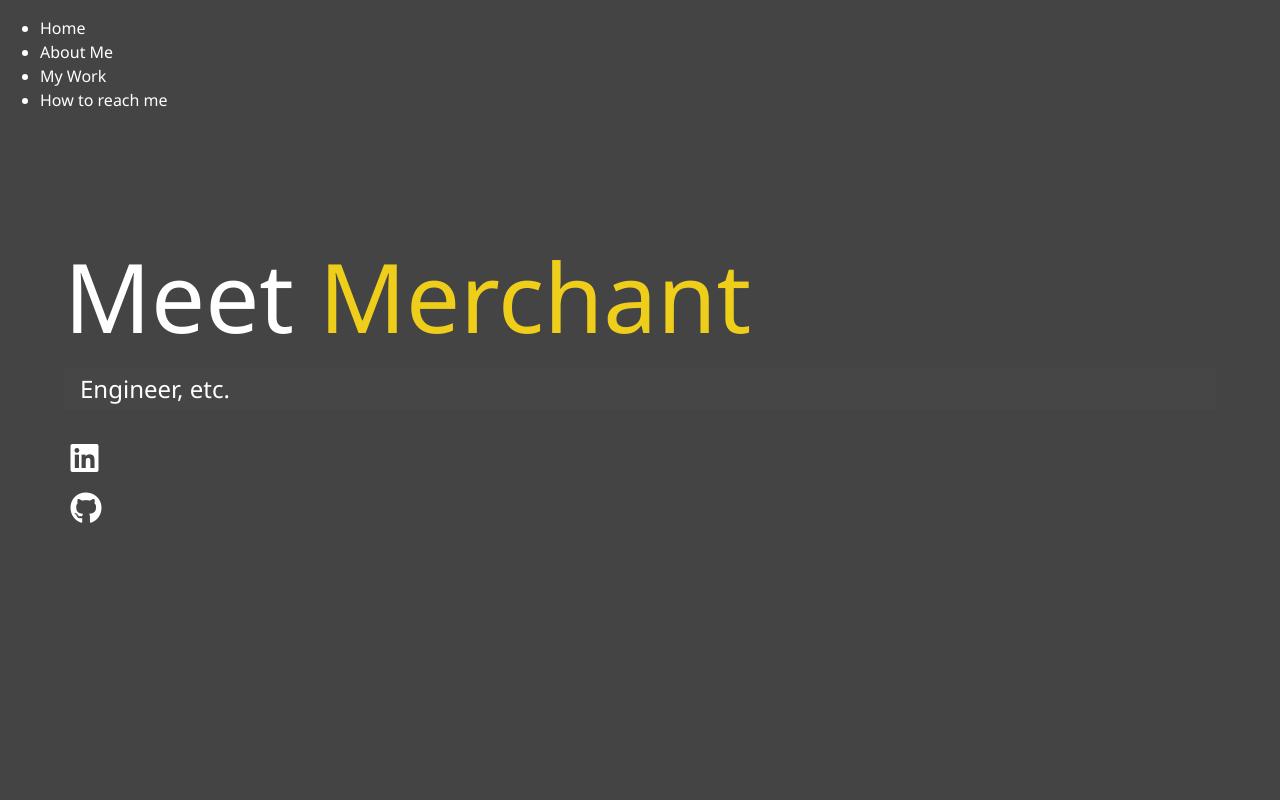
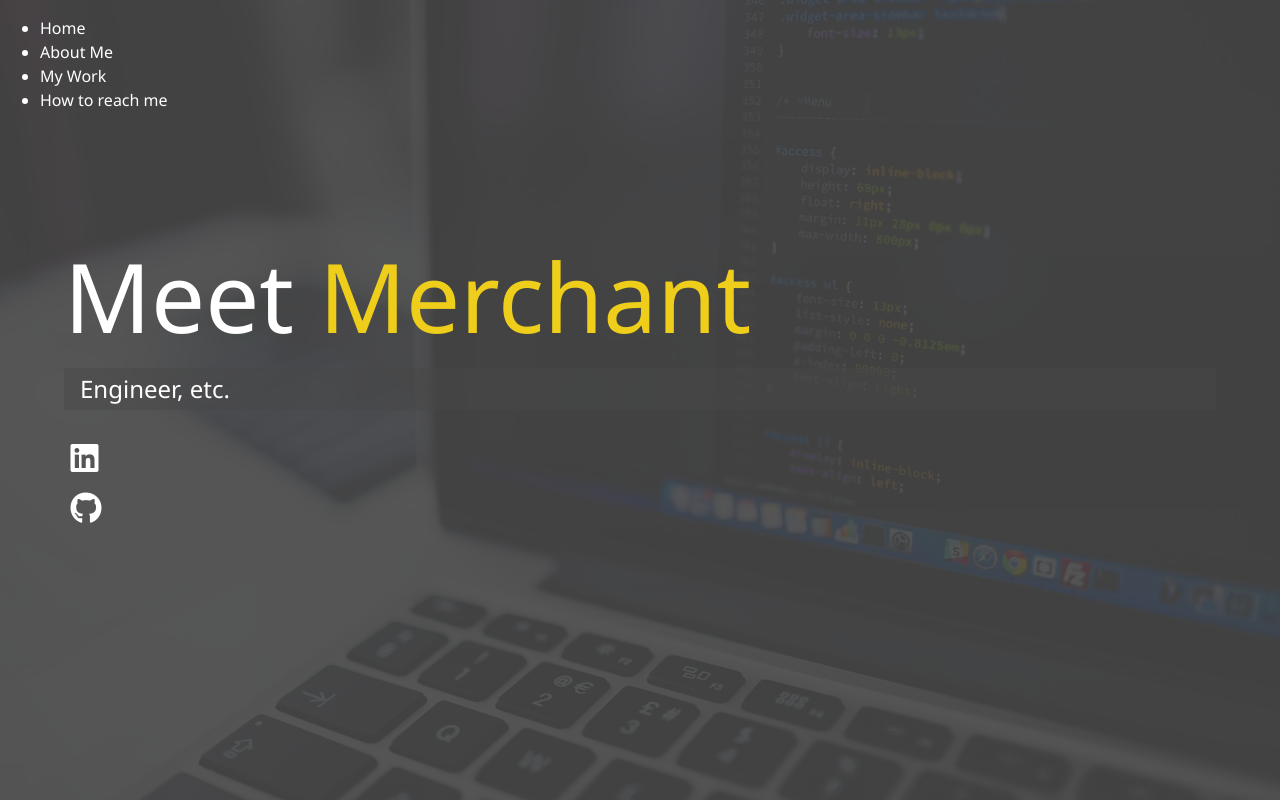
Before and after one commit to meetmerchant/modern-portfolio, a website: page dist/index.html in a window 1280 px wide. Drawn offline with Linux system fonts and the light colour scheme.

Commit message:
Index markup and main sass

```diff
--- /dev/null
+++ b/scss/_config.scss
@@ -0,0 +1,31 @@
+$primary-color: #444;
+$secondary-color: #eece1a;
+$show-home-image: true;
+$home-image: url(../img/background.jpg);
+$background-opacity: 0.9;
+
+@mixin easeOut {
+    transition: all 0.5s ease-out;
+}
+
+@mixin background {
+    @if $show-home-image {
+        &#bg-img {
+            background: $home-image;
+            background-attachment: fixed;
+            background-size: cover;
+
+            &:after {
+                content: '';
+                position: absolute;
+                top: 0;
+                right: 0;
+                width: 100%;
+                height: 100%;
+                z-index: -1;
+                background: rgba($primary-color, $background-opacity);
+            }
+        }
+
+    }
+}
--- a/scss/main.scss
+++ b/scss/main.scss
@@ -1,20 +1,4 @@
-$primary-color: #444;
-$secondary-color: #eece1a;
-$show-home-image: true;
-$home-image: url(../img/background.jpg);
-$background-opacity: 0.9;
-
-@mixin easOut {
-    transition: all 0.5s ease-out;
-}
-
-@mixin background {
-    @if $show-home-image {
-        &#bg-img {
-            background: $home-image;
-        }
-    }
-}
+@import 'config';
 
 * {
     box-sizing: border-box;
@@ -73,7 +57,7 @@ main {
 
             &:hover {
                 color: $secondary-color;
-                @include easOut();
+                @include easeOut();
             }
         }
     }
```
Also changed, not shown: dist/css/main.css, dist/index.html.
